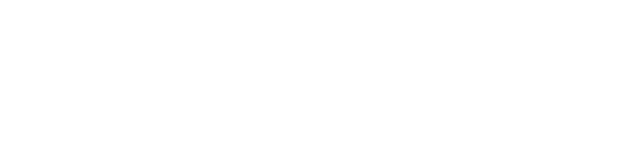
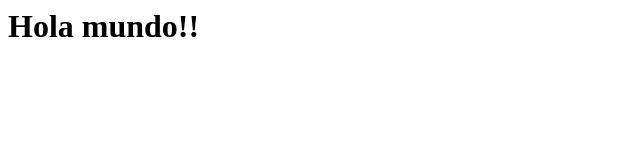
Before and after one commit to eduiturra/ionic, a plain HTML site: page index.html in a window 1280 px wide. Shown: the whole page, without its empty margins (0-640 px from the left). Drawn offline with Linux system fonts and the light colour scheme.

Commit message:
segundo commit, en este commit se ha agregado el titulo de la pagina mas un h1 diciendo hola mundo

```diff
--- a/index.html
+++ b/index.html
@@ -1,6 +1,6 @@
 <head>
-
+    <title>HOla</title>
 </head>
 <body>
-
+    <h1>Hola mundo!!</h1>
 </body>
```
